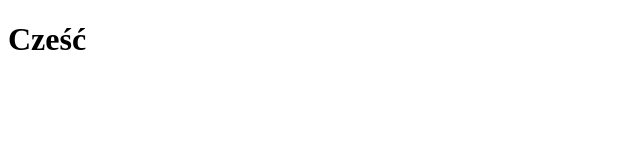
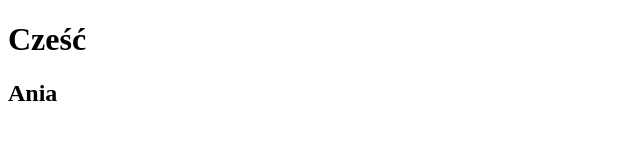
Before and after one commit to Ladybug84/Tutorial, a plain HTML site: page index.html in a window 1280 px wide. Shown: the full height of the page, 0-640 px from the left. Drawn offline with Linux system fonts and the light colour scheme.

Commit message:
Update index.html

```diff
--- a/index.html
+++ b/index.html
@@ -7,5 +7,6 @@
   </head>
   <body>
     <h1>Cześć</h1>
+    <h2>Ania</h2>
   </body>
 </html>
```
